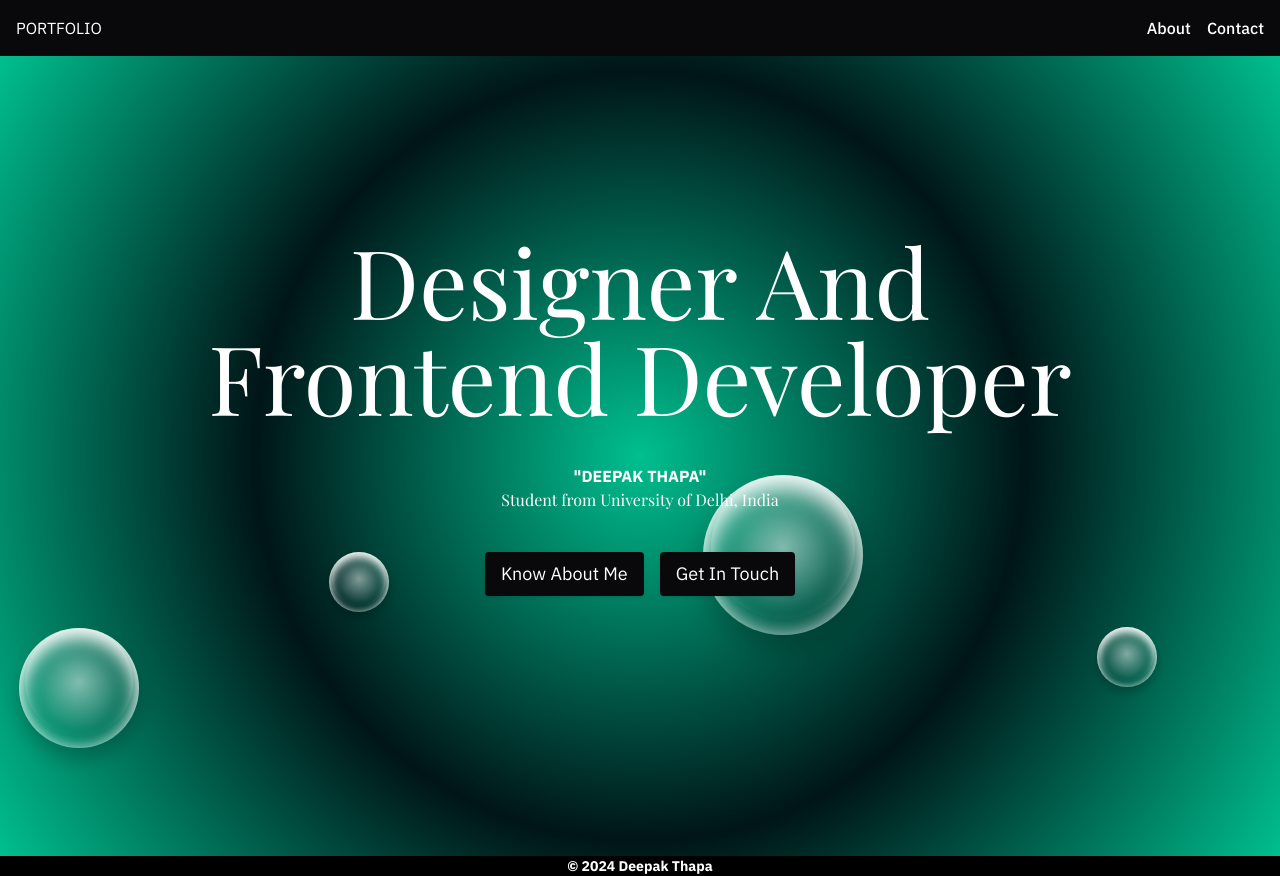
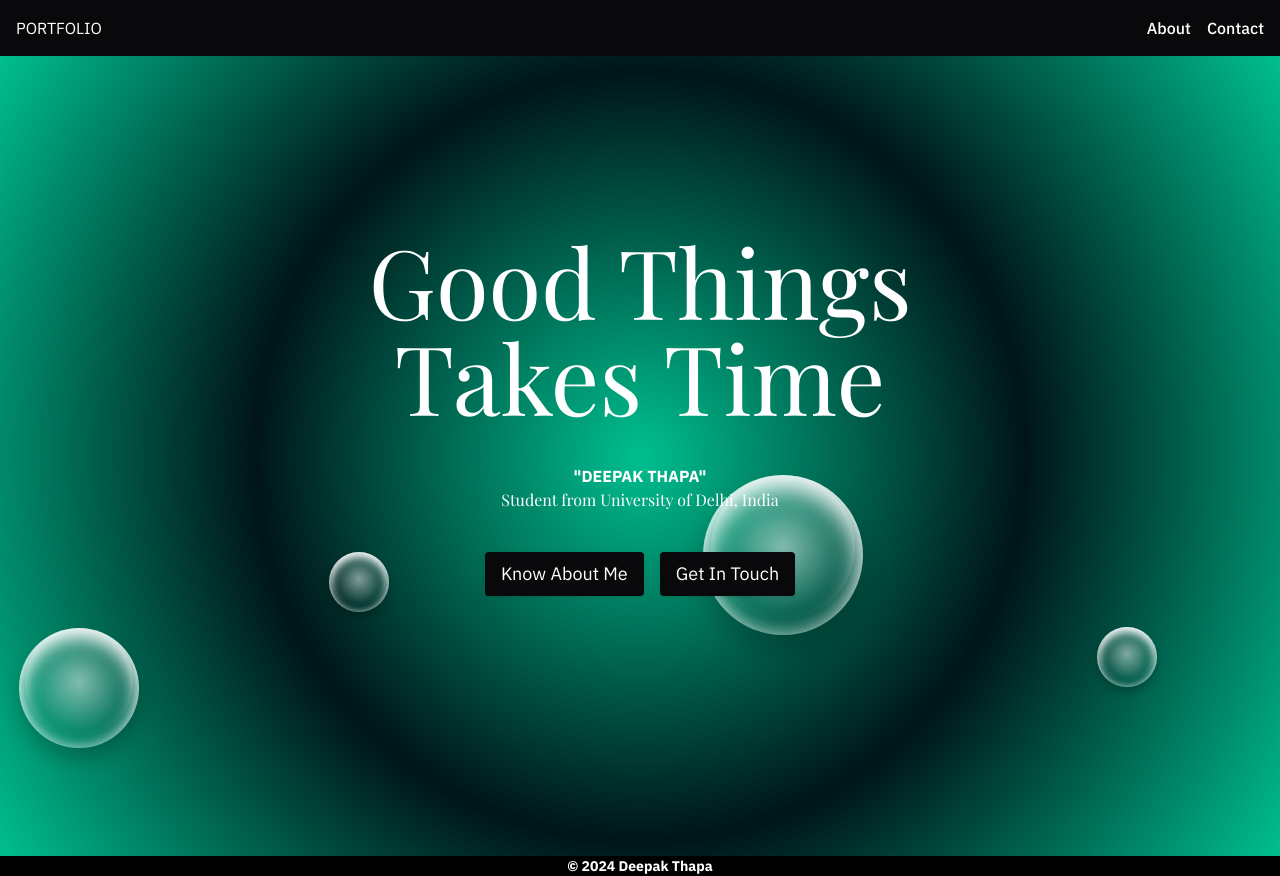
Before and after one commit to DeepakisDemigod/portfolio, a React (Vite) app: page / in a window 1280 px wide. Built offline with nearby package versions, Linux system fonts and the light colour scheme; a web font is replaced by a local one.

Commit message:
Updated hero moto

```diff
--- a/src/components/Hero.jsx
+++ b/src/components/Hero.jsx
@@ -25,8 +25,8 @@ const Hero = () => {
           className='mt-[-85px] text-6xl font-extrabold text-left xs:text-6xl text-left sm:text-6xl text-left md:text-8xl text-center lg:text-8xl 2xl:text-9xl text-white'
         >
           <span>
-            Designer And <br />
-            Frontend Developer
+            Good Things<br />
+            Takes Time
           </span>
         </h1>
 
```
